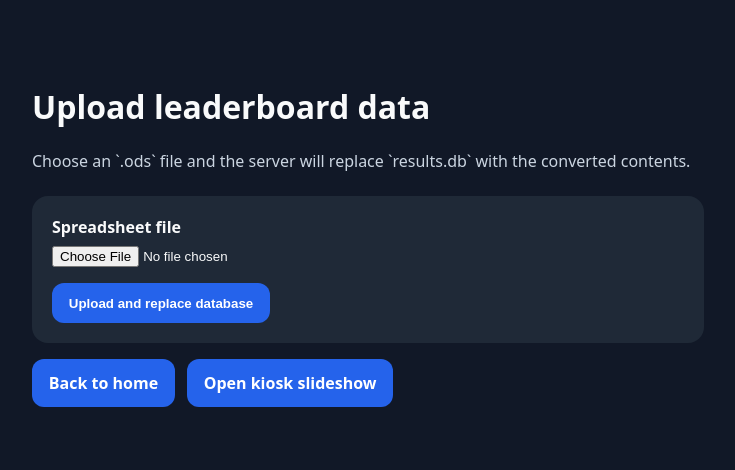
After one commit to trentj/leaderboard, a Flask app: page /upload in a window 1280 px wide. The commit adds this page. Shown: the top 470 px of the page, without its empty margins (272-1007 px from the left). Run offline with Flask 3, Linux system fonts and the light colour scheme.

Commit message:
upload page

```diff
--- a/app.py
+++ b/app.py
@@ -1,16 +1,21 @@
 #!python3
-from flask import Flask, jsonify, render_template
+import os
+import pathlib
+import sqlite3
+import tempfile
 
-import sqlite3
+from flask import Flask, jsonify, render_template, request
+
+from db_utils import DEFAULT_DB_PATH, write_workbook_to_db
+
+
+app = Flask(__name__)
 
 
 def get_db():
-    db = sqlite3.connect("results.db")
+    db = sqlite3.connect(DEFAULT_DB_PATH)
     db.row_factory = sqlite3.Row
     return db
-
-
-app = Flask(__name__)
 
 def award_winner_circle(rows):
     ordered = sorted(rows, key=lambda row: (-row["nights_won"], row["name"]))
@@ -195,14 +200,52 @@ def game_master_slides(db):
 
 def build_slides_payload():
     db = get_db()
-    slides = [winner_circle_slide(db), ratio_roundup_slide(db), undefeated_slide(db), *game_master_slides(db)]
-    return {"slides": slides}
+    try:
+        slides = [winner_circle_slide(db), ratio_roundup_slide(db), undefeated_slide(db), *game_master_slides(db)]
+        return {"slides": slides}
+    finally:
+        db.close()
 
 
 @app.route("/")
+def index():
+    return render_template("index.html")
+
+
+def replace_results_database(uploaded_file):
+    upload_fd, upload_name = tempfile.mkstemp(suffix=".ods")
+    os.close(upload_fd)
+    uploaded_path = pathlib.Path(upload_name)
+    db_fd, db_name = tempfile.mkstemp(prefix="results-", suffix=".db", dir=str(DEFAULT_DB_PATH.parent))
+    os.close(db_fd)
+    temp_db_path = pathlib.Path(db_name)
+    try:
+        uploaded_file.save(uploaded_path)
+        write_workbook_to_db(uploaded_path, temp_db_path)
+        os.replace(temp_db_path, DEFAULT_DB_PATH)
+    finally:
+        if uploaded_path.exists():
+            uploaded_path.unlink()
+        if temp_db_path.exists():
+            temp_db_path.unlink()
+
+
+@app.route("/upload", methods=["GET", "POST"])
+def upload():
+    if request.method == "POST":
+        uploaded_file = request.files.get("workbook")
+        if uploaded_file is None or uploaded_file.filename == "":
+            return render_template("upload.html", error="Choose an .ods file to upload.")
+        if pathlib.Path(uploaded_file.filename).suffix.lower() != ".ods":
+            return render_template("upload.html", error="Only .ods files are supported.")
+        replace_results_database(uploaded_file)
+        return render_template("upload.html", success="results.db was replaced successfully.")
+    return render_template("upload.html")
+
+
+@app.route("/kiosk")
 def slideshow():
     return render_template("slideshow.html")
-
 
 @app.route("/api/slides")
 def api_slides():
--- /dev/null
+++ b/templates/upload.html
@@ -0,0 +1,87 @@
+<!DOCTYPE html>
+<html lang="en">
+<head>
+    <meta charset="utf-8" />
+    <meta name="viewport" content="width=device-width, initial-scale=1" />
+    <title>Upload leaderboard data</title>
+    <style>
+        body {
+            margin: 0;
+            font-family: system-ui, sans-serif;
+            background: #111827;
+            color: #f9fafb;
+        }
+        main {
+            max-width: 42rem;
+            margin: 0 auto;
+            padding: 4rem 1.5rem;
+        }
+        form, .message {
+            margin-top: 1.5rem;
+            padding: 1.25rem;
+            border-radius: 1rem;
+            background: #1f2937;
+        }
+        label {
+            display: block;
+            margin-bottom: 0.5rem;
+            font-weight: 600;
+        }
+        input[type="file"] {
+            display: block;
+            margin-bottom: 1rem;
+        }
+        button, a.button {
+            display: inline-block;
+            padding: 0.8rem 1.05rem;
+            border: 0;
+            border-radius: 0.75rem;
+            background: #2563eb;
+            color: white;
+            text-decoration: none;
+            font-weight: 600;
+            cursor: pointer;
+        }
+        .error {
+            background: #7f1d1d;
+        }
+        .success {
+            background: #14532d;
+        }
+        .actions {
+            margin-top: 1rem;
+            display: flex;
+            gap: 0.75rem;
+            flex-wrap: wrap;
+        }
+        .muted {
+            color: #cbd5e1;
+        }
+    </style>
+</head>
+<body>
+<main>
+    <h1>Upload leaderboard data</h1>
+    <p class="muted">Choose an `.ods` file and the server will replace `results.db` with the converted contents.</p>
+
+    {% if error %}
+    <div class="message error">{{ error }}</div>
+    {% endif %}
+
+    {% if success %}
+    <div class="message success">{{ success }}</div>
+    {% endif %}
+
+    <form method="post" enctype="multipart/form-data">
+        <label for="workbook">Spreadsheet file</label>
+        <input id="workbook" name="workbook" type="file" accept=".ods" />
+        <button type="submit">Upload and replace database</button>
+    </form>
+
+    <div class="actions">
+        <a class="button" href="/">Back to home</a>
+        <a class="button" href="/kiosk">Open kiosk slideshow</a>
+    </div>
+</main>
+</body>
+</html>
```
Also changed, not shown: create_db.py (+1 -83 lines), db_utils.py (added, +112 -0 lines), templates/index.html (+49 -11 lines).
